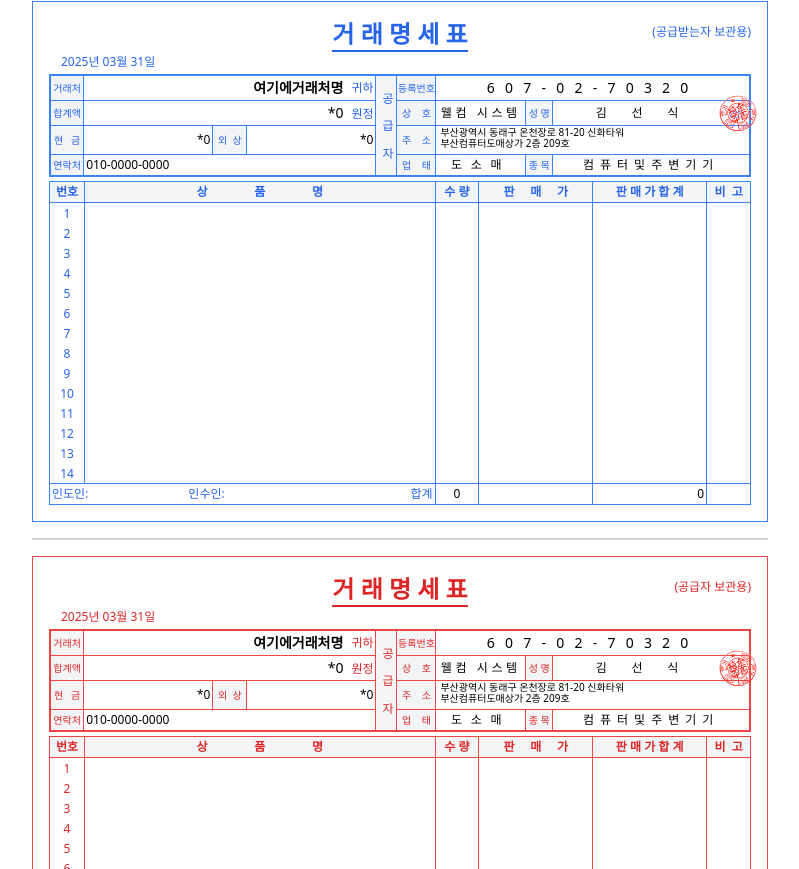
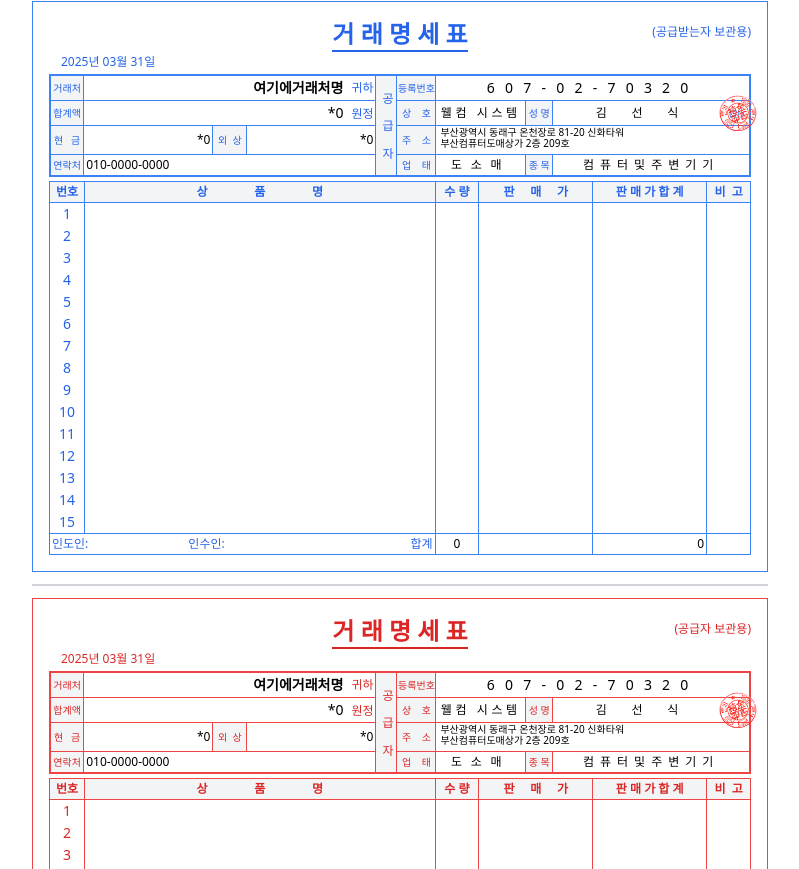
Before and after one commit to kcj980/wellcompro, a Next.js app: page /quote/statement in a window 1280 px wide. Shown: the part 411-1280 px from the top of the page, without its empty margins (240-1039 px from the left). Built offline with nearby package versions, Linux system fonts and the light colour scheme.

Commit message:
거래명세표 수정 완료

```diff
--- a/app/quote/statement/page.js
+++ b/app/quote/statement/page.js
@@ -32,7 +32,7 @@ export default function Statement() {
 
   // 품목 데이터 상태 추가
   const [items, setItems] = useState(
-    Array(14)
+    Array(15)
       .fill()
       .map((_, index) => {
         // 12번과 13번 품목에 계좌 정보 미리 설정
@@ -258,7 +258,7 @@ export default function Statement() {
       <div className="p-8 bg-white" style={{ width: '800px', margin: '0 auto' }}>
         <div className="print-this-section">
           {/* 공급받는자용*/}
-          <div className="border border-blue-500 p-4 mb-4">
+          <div className="border border-blue-500 p-4">
             {/* 상단 제목 */}
             <div className="mb-1 relative">
               <div className="text-center">
@@ -499,13 +499,13 @@ export default function Statement() {
               <tbody>
                 {/* 14개의 고정된 행 생성 */}
                 {items.map((item, index) => (
-                  <tr key={`row-${index}`}>
+                  <tr key={`row-${index}`} className="text-sm">
                     <td className="border-l border-r border-blue-500 p-0 text-center text-blue-600">
                       <input
                         type="text"
                         value={item.id}
                         readOnly
-                        className="w-full text-center focus:outline-none text-xs h-5"
+                        className="w-full text-center focus:outline-none"
                       />
                     </td>
                     <td className="border-l border-r border-blue-500 px-1">
@@ -513,7 +513,7 @@ export default function Statement() {
                         type="text"
                         value={item.name}
                         onChange={e => handleItemChange(index, 'name', e.target.value)}
-                        className="w-full focus:outline-none text-xs"
+                        className="w-full focus:outline-none"
                       />
                     </td>
                     <td className="border-l border-r border-blue-500 px-1 text-center">
@@ -521,7 +521,7 @@ export default function Statement() {
                         type="text"
                         value={item.quantity}
                         onChange={e => handleItemChange(index, 'quantity', e.target.value)}
-                        className="w-full text-center focus:outline-none text-xs"
+                        className="w-full text-center focus:outline-none"
                       />
                     </td>
                     <td className="border-l border-r border-blue-500 px-1 text-right">
@@ -529,7 +529,7 @@ export default function Statement() {
                         type="text"
                         value={item.price}
                         onChange={e => handleItemChange(index, 'price', e.target.value)}
-                        className="w-full text-right focus:outline-none text-xs"
+                        className="w-full text-right focus:outline-none"
                       />
                     </td>
                     <td className="border-l border-r border-blue-500 px-1 text-right">
@@ -537,11 +537,11 @@ export default function Statement() {
                         type="text"
                         value={item.amount}
                         readOnly
-                        className="w-full text-right focus:outline-none text-xs"
+                        className="w-full text-right focus:outline-none"
                       />
                     </td>
                     <td className="border-l border-r border-blue-500 px-1 text-center">
-                      <input type="text" className="w-full focus:outline-none text-xs" />
+                      <input type="text" className="w-full focus:outline-none" />
                     </td>
                   </tr>
                 ))}
@@ -570,7 +570,7 @@ export default function Statement() {
             </table>
           </div>
 
-          <hr className="border-t-2 border-gray-300 my-4" />
+          <hr className="border-t-2 border-gray-300 my-3" />
 
           {/* 공급자용*/}
           <div className="border border-red-500 p-4">
@@ -812,13 +812,13 @@ export default function Statement() {
               <tbody>
                 {/* 14개의 고정된 행 생성 - 공급자용도 같은 데이터 사용 */}
                 {items.map((item, index) => (
-                  <tr key={`row-red-${index}`}>
+                  <tr key={`row-red-${index}`} className="text-sm">
                     <td className="border-l border-r border-red-500 p-0 text-center text-red-600">
                       <input
                         type="text"
                         value={item.id}
                         readOnly
-                        className="w-full text-center focus:outline-none text-xs h-5"
+                        className="w-full text-center focus:outline-none"
                       />
                     </td>
                     <td className="border-l border-r border-red-500 px-1">
@@ -826,7 +826,7 @@ export default function Statement() {
                         type="text"
                         value={item.name}
                         onChange={e => handleItemChange(index, 'name', e.target.value)}
-                        className="w-full focus:outline-none text-xs"
+                        className="w-full focus:outline-none"
                       />
                     </td>
                     <td className="border-l border-r border-red-500 px-1 text-center">
@@ -834,7 +834,7 @@ export default function Statement() {
                         type="text"
                         value={item.quantity}
                         onChange={e => handleItemChange(index, 'quantity', e.target.value)}
-                        className="w-full text-center focus:outline-none text-xs"
+                        className="w-full text-center focus:outline-none"
                       />
                     </td>
                     <td className="border-l border-r border-red-500 px-1 text-right">
@@ -842,7 +842,7 @@ export default function Statement() {
                         type="text"
                         value={item.price}
                         onChange={e => handleItemChange(index, 'price', e.target.value)}
-                        className="w-full text-right focus:outline-none text-xs"
+                        className="w-full text-right focus:outline-none"
                       />
                     </td>
                     <td className="border-l border-r border-red-500 px-1 text-right">
@@ -850,11 +850,11 @@ export default function Statement() {
                         type="text"
                         value={item.amount}
                         readOnly
-                        className="w-full text-right focus:outline-none text-xs"
+                        className="w-full text-right focus:outline-none"
                       />
                     </td>
                     <td className="border-l border-r border-red-500 px-1 text-center">
-                      <input type="text" className="w-full focus:outline-none text-xs" />
+                      <input type="text" className="w-full focus:outline-none" />
                     </td>
                   </tr>
                 ))}
```
